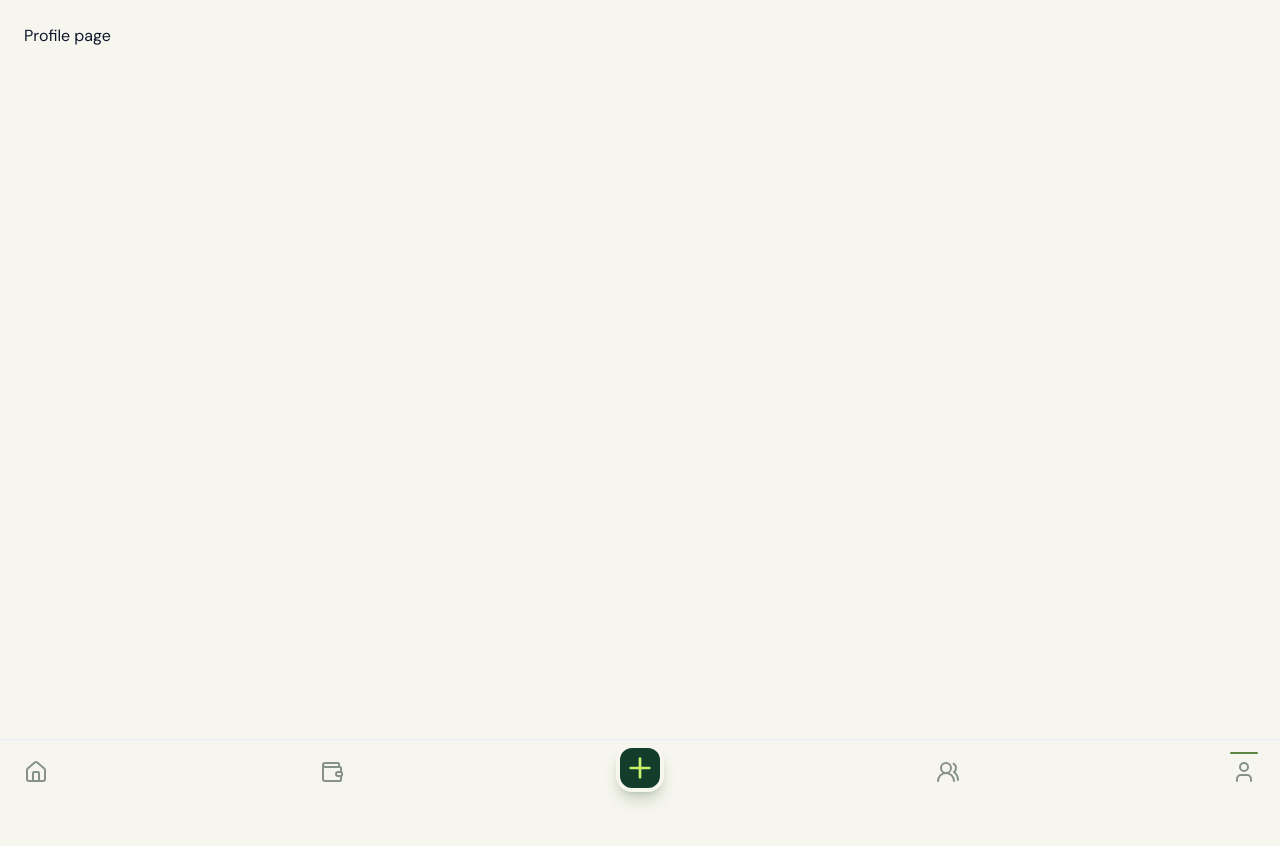
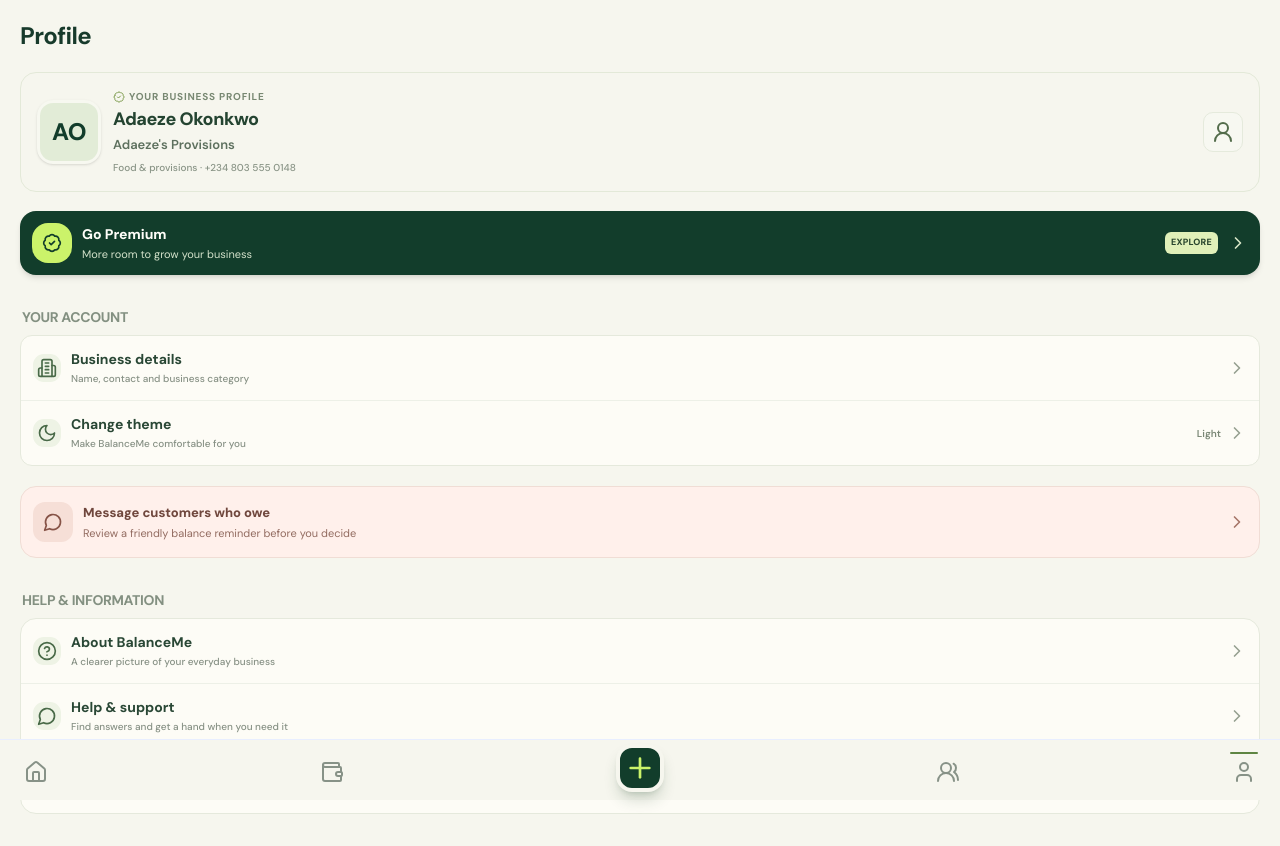
Before and after one commit to Aulli07/BalanceMe, a Next.js app: page /profile in a window 1280 px wide. Before the commit the page ends 800 px from the top, so only its background shows below. Built offline with nearby package versions, Linux system fonts and the light colour scheme.

Commit message:
I built the profile screen UI and began building the entry section UI

```diff
--- a/app/layout.tsx
+++ b/app/layout.tsx
@@ -14,8 +14,8 @@
 });
 
 export const metadata: Metadata = {
-  title: "Create Next App",
-  description: "Generated by create next app",
+  title: "BalanceMe",
+  description: "Manage your finances with ease",
 };
 
 export default function RootLayout({ children }: LayoutProps<"/">) {
--- a/app/profile/page.tsx
+++ b/app/profile/page.tsx
@@ -1,3 +1,15 @@
+import { ProfileHeader } from "@/features/profile/components/profile-header";
+import { ProfileIntro } from "@/features/profile/components/profile-intro";
+import { ProfileSections } from "@/features/profile/components/profile-sections";
+
 export default function ProfilePage() {
-  return <main className="p-6 text-slate-900">Profile page</main>;
+  return (
+    <main className="min-h-screen bg-[var(--paper)] text-[var(--ink)]">
+      <ProfileHeader />
+      <div className="px-5 pb-8 pt-2">
+        <ProfileIntro />
+        <ProfileSections />
+      </div>
+    </main>
+  );
 }
--- /dev/null
+++ b/features/profile/components/profile-header.tsx
@@ -0,0 +1,9 @@
+export function ProfileHeader() {
+  return (
+    <header className="flex min-h-16 items-center px-5 pt-2">
+      <h1 className="text-2xl font-bold tracking-tight text-[var(--ink)]">
+        Profile
+      </h1>
+    </header>
+  );
+}
--- /dev/null
+++ b/features/profile/components/profile-intro.tsx
@@ -0,0 +1,29 @@
+import { LuBadgeCheck, LuUserRound } from "react-icons/lu";
+
+export function ProfileIntro() {
+  return (
+    <section className="flex items-center gap-3 rounded-2xl border border-[#e3e9d8] bg-[var(--paper)] px-4 py-4" aria-label="Business profile">
+      <div className="relative z-10 grid size-16 shrink-0 place-items-center rounded-2xl border-[3px] border-[#f7f8f0] bg-[#e2ecd7] text-2xl font-extrabold tracking-tight text-[var(--forest)] shadow-sm">
+        AO
+      </div>
+      <div className="relative z-10 min-w-0 flex-1">
+        <p className="mb-1 flex items-center gap-1 text-[10px] font-bold uppercase tracking-[0.08em] text-[#788872]">
+          <LuBadgeCheck className="size-3 text-[#7b9a4b]" aria-hidden="true" />
+          Your business profile
+        </p>
+        <p className="truncate text-lg font-extrabold leading-tight tracking-tight text-[#244431]">
+          Adaeze Okonkwo
+        </p>
+        <p className="mt-1 truncate text-[13px] font-semibold text-[#5d705e]">
+          Adaeze&apos;s Provisions
+        </p>
+        <p className="mt-1.5 truncate text-[10px] font-medium text-[#899486]">
+          Food &amp; provisions <span aria-hidden="true">·</span> +234 803 555 0148
+        </p>
+      </div>
+      <button type="button" className="relative z-10 grid size-10 shrink-0 place-items-center rounded-[10px] border border-[#e5eadc] bg-[#f7f8f1] text-[#536c4b]" aria-label="Edit profile">
+        <LuUserRound className="size-6" aria-hidden="true" />
+      </button>
+    </section>
+  );
+}
--- /dev/null
+++ b/features/profile/components/profile-sections.tsx
@@ -0,0 +1,80 @@
+import {
+  LuBadgeCheck,
+  LuBuilding2,
+  LuChevronRight,
+  LuCircleHelp,
+  LuLockKeyhole,
+  LuMessageCircle,
+  LuMoon,
+  LuShieldCheck,
+} from "react-icons/lu";
+
+function SettingRow({ icon: Icon, title, subtitle, value, message = false }: { icon: typeof LuBuilding2; title: string; subtitle: string; value?: string; message?: boolean }) {
+  return (
+    <button type="button" className="flex min-h-16 w-full items-center gap-2.5 px-3 py-2 text-left active:bg-[#e8eddd]/60">
+      <span className={`grid size-7 shrink-0 place-items-center rounded-[11px] ${message ? "bg-[#f7ebe5] text-[#855145]" : "bg-[#eef3e5] text-[#496a48]"}`}>
+        <Icon className="size-5" aria-hidden="true" />
+      </span>
+      <span className="min-w-0 flex-1">
+        <span className="block text-[14px] font-bold leading-tight text-[#294735]">{title}</span>
+        <span className="mt-1 block truncate text-[10px] font-medium leading-tight text-[#879185]">{subtitle}</span>
+      </span>
+      <span className="flex shrink-0 items-center gap-1.5 text-[#96a091]">
+        {value && <span className="text-[10px] font-semibold text-[#7a8776]">{value}</span>}
+        <LuChevronRight className="size-5" aria-hidden="true" />
+      </span>
+    </button>
+  );
+}
+
+export function ProfileSections() {
+  return (
+    <>
+      <section className="mt-[19px]" aria-label="BalanceMe membership">
+        <button type="button" className="flex min-h-16 w-full items-center gap-2.5 rounded-2xl bg-[var(--forest)] px-3 text-left text-[var(--surface)] shadow-md shadow-[var(--forest)]/10 active:scale-[.985]">
+          <span className="grid size-10 shrink-0 place-items-center rounded-2xl bg-[var(--lime)] text-[var(--forest)]">
+            <LuBadgeCheck className="size-5" aria-hidden="true" />
+          </span>
+          <span className="min-w-0 flex-1">
+            <span className="block text-sm font-extrabold">Go Premium</span>
+            <span className="mt-1 block text-[11px] leading-tight text-[#d3e1ca]">More room to grow your business</span>
+          </span>
+          <span className="rounded-md bg-[#e0f0b9] px-1.5 py-1 text-[9px] font-extrabold uppercase tracking-wide text-[#28452d]">Explore</span>
+          <LuChevronRight className="size-5 shrink-0 text-[#d7e6c7]" aria-hidden="true" />
+        </button>
+      </section>
+
+      <section className="mt-8" aria-labelledby="account-heading">
+        <h2 id="account-heading" className="mb-2 px-0.5 text-sm font-bold uppercase tracking-tight text-[#839081]">Your account</h2>
+        <div className="overflow-hidden rounded-xl border border-[#e5e9dc] bg-[var(--surface)]/80">
+          <SettingRow icon={LuBuilding2} title="Business details" subtitle="Name, contact and business category" />
+          <div className="border-t border-[#edf0e7]" />
+          <SettingRow icon={LuMoon} title="Change theme" subtitle="Make BalanceMe comfortable for you" value="Light" />
+        </div>
+      </section>
+
+      <button type="button" className="mt-5 flex min-h-18 w-full items-center gap-2.5 rounded-2xl border border-[#f0ddd5] bg-[#fff0eb] px-3 text-left active:scale-[.99]">
+        <span className="grid size-10 shrink-0 place-items-center rounded-xl bg-[#f6dfd7] text-[#865347]">
+          <LuMessageCircle className="size-5" aria-hidden="true" />
+        </span>
+        <span className="min-w-0 flex-1">
+          <span className="block text-[13px] font-extrabold text-[#70473d]">Message customers who owe</span>
+          <span className="mt-1 block text-[11px] leading-tight text-[#936c61]">Review a friendly balance reminder before you decide</span>
+        </span>
+        <LuChevronRight className="size-5 shrink-0 text-[#a67568]" aria-hidden="true" />
+      </button>
+
+
+      <section className="mt-8" aria-labelledby="help-heading">
+        <h2 id="help-heading" className="mb-2 px-0.5 text-sm font-bold uppercase tracking-tight text-[#839081]">Help &amp; information</h2>
+        <div className="overflow-hidden rounded-2xl border border-[#e5e9dc] bg-[var(--surface)]/80">
+          <SettingRow icon={LuCircleHelp} title="About BalanceMe" subtitle="A clearer picture of your everyday business" />
+          <div className="border-t border-[#edf0e7]" />
+          <SettingRow icon={LuMessageCircle} title="Help & support" subtitle="Find answers and get a hand when you need it" />
+          <div className="border-t border-[#edf0e7]" />
+          <SettingRow icon={LuShieldCheck} title="Privacy & data" subtitle="Understand how your records stay yours" />
+        </div>
+      </section>
+    </>
+  );
+}
--- /dev/null
+++ b/shared/components/add-entry.tsx
@@ -0,0 +1,7 @@
+import { Dispatch, SetStateAction } from "react";
+
+export function AddEntry({setOpen} : {setOpen: Dispatch<SetStateAction<boolean>>}) {
+  return (
+    <div>Entry</div>
+  )
+}
--- a/shared/components/footer.tsx
+++ b/shared/components/footer.tsx
@@ -4,10 +4,12 @@
 import footerLinks from "@/shared/data/footer-links";
 import { usePathname } from "next/navigation";
 import Link from "next/link";
+import { AddEntry } from "./add-entry";
 
 export function Footer() {
   const pathname = usePathname();
   const [mounted, setMounted] = useState(false);
+  const [ open, setOpen ] = useState(true);
 
   useEffect(() => {
     setMounted(true);
@@ -31,23 +33,24 @@
         className="mx-auto flex w-full justify-between items-center pb-2 pt-3"
       >
         {footerLinks.map((link) => {
-          // const isActive = Boolean(item.active);
           const active = isActive(link.to);
           const isAddButton = link.title === "Add";
 
           if (isAddButton) {
             return (
-              <Link
-                href={link.to}
-                key={link.title}
-                type="button"
-                aria-label={link.title}
-                className="-mt-2 grid size-12 place-items-center justify-self-center rounded-2xl border-4 border-[#f6f6ee] bg-[#123d2b] text-[#cbf36a] shadow-lg shadow-[#1d4627]/20 transition-transform active:scale-95"
-              >
-                {link.lightIcon && <link.lightIcon className="h-8 w-8 font-bold" />}
-              </Link>
+              <div>
+                <button
+                  onClick={() => setOpen(prev => !prev)}
+                  type="button"
+                  aria-label={link.title}
+                  className="-mt-2 grid size-12 place-items-center justify-self-center rounded-2xl border-4 border-[#f6f6ee] bg-[#123d2b] text-[#cbf36a] shadow-lg shadow-[#1d4627]/20 transition-transform active:scale-95"
+                >
+                  {link.lightIcon && <link.lightIcon className="h-8 w-8 font-bold" />}
+                </button>
+              </div>
             );
           }
+          {open && <AddEntry setOpen={setOpen} />}
 
           return (
             <Link
```
